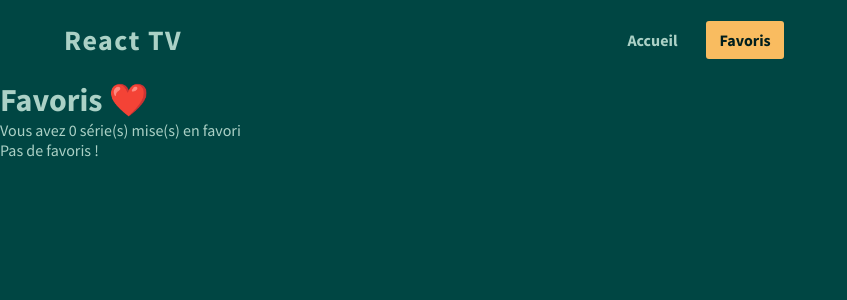
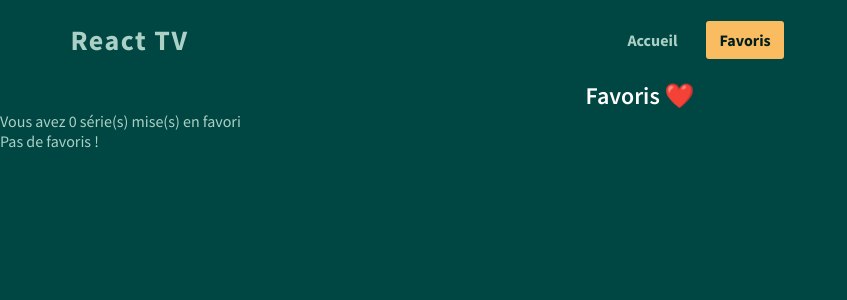
Before and after one commit to nicomil59/react-tv, a React (Create React App) app: page /bookmarks in a window 1280 px wide. Shown: the top 300 px of the page, without its empty margins (0-847 px from the left). Built offline with nearby package versions, Linux system fonts and the light colour scheme; no server answers.

Commit message:
style - page Home - Title

```diff
--- a/src/components/Title.js
+++ b/src/components/Title.js
@@ -2,7 +2,7 @@ import React from 'react'
 
 const Title = ({ text }) => {
   return (
-    <h1>{text}</h1>
+    <h1 className="title-text">{text}</h1>
   )
 }
 
--- a/src/pages/Home.js
+++ b/src/pages/Home.js
@@ -7,7 +7,9 @@ const Home = () => {
   return (
     <div className="home">
       <Header />
-      <Title text="Accueil" />
+      <div style={{margin: "50px 0"}}>
+        <Title text="Recherchez votre série tv préférée" />
+      </div>
       <Series />
     </div>
   );
--- a/src/styles/_settings.scss
+++ b/src/styles/_settings.scss
@@ -1,25 +1,7 @@
 // Polices
 
-// @font-face {
-//     font-family: "font-bold";
-//     src: url(../assets/SourceSansPro-Bold.ttf);
-// }
+@import url('https://fonts.googleapis.com/css2?family=Source+Sans+Pro:wght@400;600;700&display=swap');
 
-// @font-face {
-//     font-family: "font-regular";
-//     src: url(../assets/SourceSansPro-Regular.ttf);
-// }
-
-// @font-face {
-//     font-family: "font-light";
-//     src: url(../assets/SourceSansPro-Light.ttf);
-// }
-
-@import url('https://fonts.googleapis.com/css2?family=Source+Sans+Pro:wght@300;400;700&display=swap');
-
-// $font-heading: "font-bold", sans-serif;
-// $font-text: "font-regular", sans-serif;
-// $font-text-light: "font-light", sans-serif;
 $font-text: 'Source Sans Pro', sans-serif;
 
 // Couleurs
@@ -54,14 +36,6 @@ body {
     color: $color-text;
 }
 
-// h1, h2, h3, h4, h5 {
-//     font-family: $font-heading;
-// }
-
-// p, span {
-//     font-family: $font-text;
-// }
-
 li {
     list-style-type: none;
 }
@@ -71,15 +45,10 @@ a {
     text-decoration: none;
 }
 
-
-
-
-
-
 // Dimensions
 
-// $width-container: 89%;
-// $width-container-max: 1440px;
+$width-container: 89%;
+$width-container-max: 1440px;
 
 // Breakpoints
 
--- a/src/styles/components/_header.scss
+++ b/src/styles/components/_header.scss
@@ -1,6 +1,6 @@
 .header {
-    width: 90%;
-    max-width: 1440px;
+    width: $width-container;
+    max-width: $width-container-max;
     margin: 0 auto;
 }
 
--- /dev/null
+++ b/src/styles/components/_title.scss
@@ -0,0 +1,6 @@
+.title-text {
+    font-size: 1.5rem;
+    font-weight: 600;
+    color: $color-headline;
+    text-align: center;
+}
--- a/src/styles/index.scss
+++ b/src/styles/index.scss
@@ -1,3 +1,5 @@
 @import "./settings";
 @import "./components/header";
 @import "./components/navigation";
+@import "./pages/home";
+@import "./components/title";
--- /dev/null
+++ b/src/styles/pages/_home.scss
@@ -0,0 +1,3 @@
+.title {
+    margin-top: 400px;
+}
```
